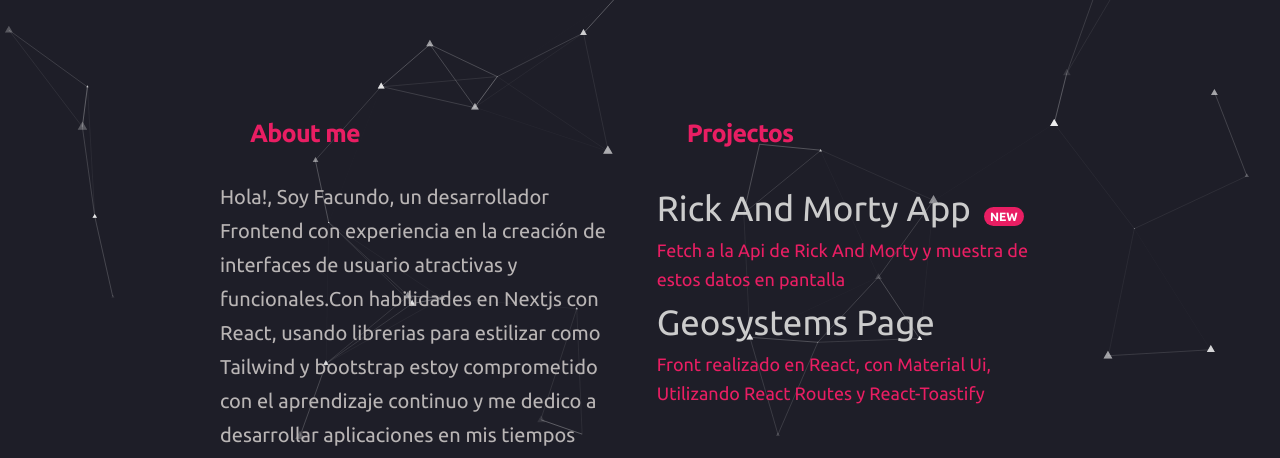
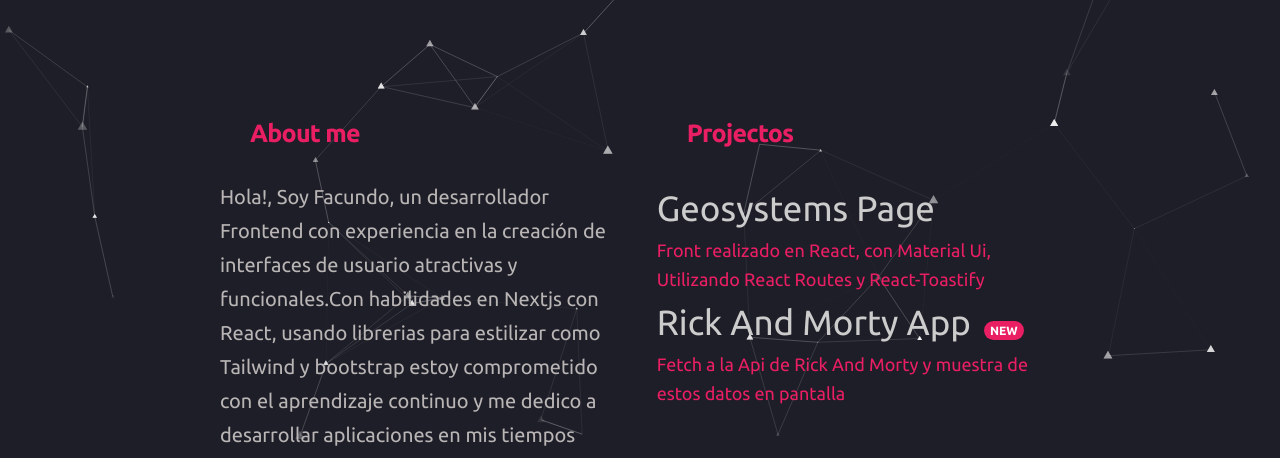
Before and after one commit to facufr12/PortafolioStyle, a plain HTML site: page index.html in a window 1280 px wide. Shown: the part 338-796 px from the top of the page. Drawn offline with nearby package versions, Linux system fonts and the light colour scheme.

Commit message:
cambio url

```diff
--- a/index.html
+++ b/index.html
@@ -59,24 +59,27 @@
             <div class="links-list">
               <h4>Projectos </h4>
               <ul>
+
+
+              </li>
+              <a class="a-projectos"
+                href="https://animated-moxie-b94315.netlify.app/"
+                target="_blank"
+                >Geosystems Page    </a>
+              <li class="li">
+                Front realizado en React, con Material Ui, Utilizando React Routes y React-Toastify
+               </li>
+
+
+
                 <li>
                   <a  class="a-projectos"
-                    href="https://animated-moxie-b94315.netlify.app/"
+                    href="https://github.com/facufr12/rickandmortyvite"
                     target="_blank"
-                    >Rick And Morty App <span>NEW</span></a
+                    >Rick And Morty App <span>NEW</span></a>
                   </a>
                   <li class="li">
                     Fetch a la Api de Rick And Morty y muestra de estos datos en pantalla
-                   </li>
-
-                </li>
-                  <a class="a-projectos"
-                    href="https://animated-moxie-b94315.netlify.app/"
-                    target="_blank"
-                    >Geosystems Page
-                  </a>
-                  <li class="li">
-                    Front realizado en React, con Material Ui, Utilizando React Routes y React-Toastify
                    </li>
 
 
@@ -86,7 +89,7 @@
 
 
 
-                </li>
+
 
 
 
```
